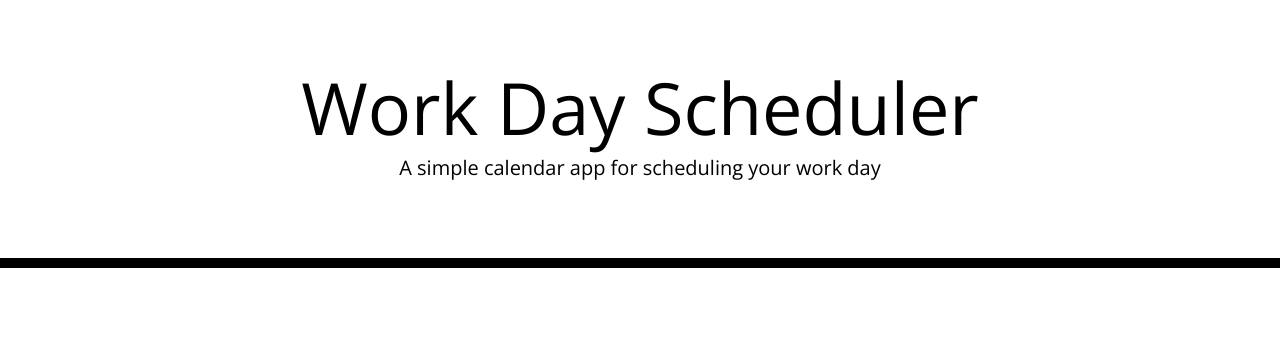
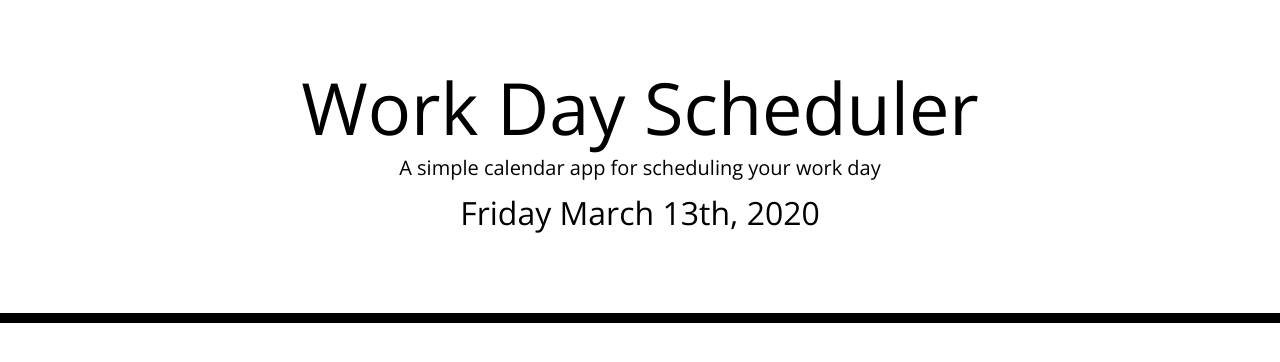
Before and after one commit to KenWilliams74/Workday-Scheduler, a plain HTML site: page index.html in a window 1280 px wide. Drawn offline with nearby package versions, Linux system fonts and the light colour scheme.

Commit message:
Added current date to display on page.

```diff
--- a/index.html
+++ b/index.html
@@ -1,23 +1,14 @@
 <!DOCTYPE html>
 <html lang="en">
+
 <head>
     <meta charset="UTF-8" />
     <meta name="viewport" content="width=device-width, initial-scale=1.0" />
     <meta http-equiv="X-UA-Compatible" content="ie=edge" />
-    <link
-      rel="stylesheet"
-      href="https://stackpath.bootstrapcdn.com/bootstrap/4.3.1/css/bootstrap.min.css"
-    />
-    <link
-      rel="stylesheet"
-      href="https://use.fontawesome.com/releases/v5.8.1/css/all.css"
-      integrity="sha384-50oBUHEmvpQ+1lW4y57PTFmhCaXp0ML5d60M1M7uH2+nqUivzIebhndOJK28anvf"
-      crossorigin="anonymous"
-    />
-    <link
-      href="https://fonts.googleapis.com/css?family=Open+Sans&display=swap"
-      rel="stylesheet"
-    />
+    <link rel="stylesheet" href="https://stackpath.bootstrapcdn.com/bootstrap/4.3.1/css/bootstrap.min.css" />
+    <link rel="stylesheet" href="https://use.fontawesome.com/releases/v5.8.1/css/all.css"
+        integrity="sha384-50oBUHEmvpQ+1lW4y57PTFmhCaXp0ML5d60M1M7uH2+nqUivzIebhndOJK28anvf" crossorigin="anonymous" />
+    <link href="https://fonts.googleapis.com/css?family=Open+Sans&display=swap" rel="stylesheet" />
     <link rel="stylesheet" href="style.css" />
     <title>Work Day Scheduler</title>
 </head>
@@ -26,13 +17,50 @@
     <header class="jumbotron">
         <h1 class="display-3">Work Day Scheduler</h1>
         <p class="lead">A simple calendar app for scheduling your work day</p>
+        <h2></h2>
         <p id="currentDay" class="lead"></p>
     </header>
     <div class="container">
         <!-- Timeblocks go here -->
     </div>
+    <script>
+    // <!-- GIVEN I am using a daily planner to create a schedule
+    // WHEN I open the planner
+    // THEN the current day is displayed at the top of the calendar
+    // I googled how to get a current date without an API and this seemed to work well. A lot of code and dirty looking though.
+    var objToday = new Date(),
+	weekday = ["Sunday", "Monday", "Tuesday", "Wednesday", "Thursday", "Friday", "Saturday"],
+	dayOfWeek = weekday[objToday.getDay()],
+	domEnder = function() { var a = objToday; if (/1/.test(parseInt((a + "").charAt(0)))) return "th"; a = parseInt((a + "").charAt(1)); return 1 == a ? "st" : 2 == a ? "nd" : 3 == a ? "rd" : "th" }(),
+	dayOfMonth = today + ( objToday.getDate() < 10) ? "0" + objToday.getDate() + domEnder : objToday.getDate() + domEnder,
+	months = ["January", "February", "March", "April", "May", "June", "July", "August", "September", "October", "November", "December"],
+	curMonth = months[objToday.getMonth()],
+	curYear = objToday.getFullYear(),
+	curHour = objToday.getHours() > 12 ? objToday.getHours() - 12 : (objToday.getHours() < 10 ? "0" + objToday.getHours() : objToday.getHours()),
+	curMinute = objToday.getMinutes() < 10 ? "0" + objToday.getMinutes() : objToday.getMinutes(),
+	curSeconds = objToday.getSeconds() < 10 ? "0" + objToday.getSeconds() : objToday.getSeconds(),
+	curMeridiem = objToday.getHours() > 12 ? "PM" : "AM";
+    var today = dayOfWeek + " " + curMonth + " " + dayOfMonth + ", " + curYear;
+    console.log(today);
+    document.getElementsByTagName("h2")[0].textContent = today;
+    // WHEN I scroll down
+    // THEN I am presented with timeblocks for standard business hours
 
+    // WHEN I view the timeblocks for that day
+    // THEN each timeblock is color coded to indicate whether it is in the past, present, or future
+
+    // WHEN I click into a timeblock
+    // THEN I can enter an event
+
+    // WHEN I click the save button for that timeblock
+    // THEN the text for that event is saved in local storage
+
+    // WHEN I refresh the page
+    // THEN the saved events persist -->
+
+    </script>
     <script src="https://code.jquery.com/jquery-3.4.1.min.js"></script>
     <script src="https://cdnjs.cloudflare.com/ajax/libs/moment.js/2.24.0/moment.min.js"></script>
 </body>
+
 </html>
```
Lines whose indentation alone changed are shown as unchanged.
